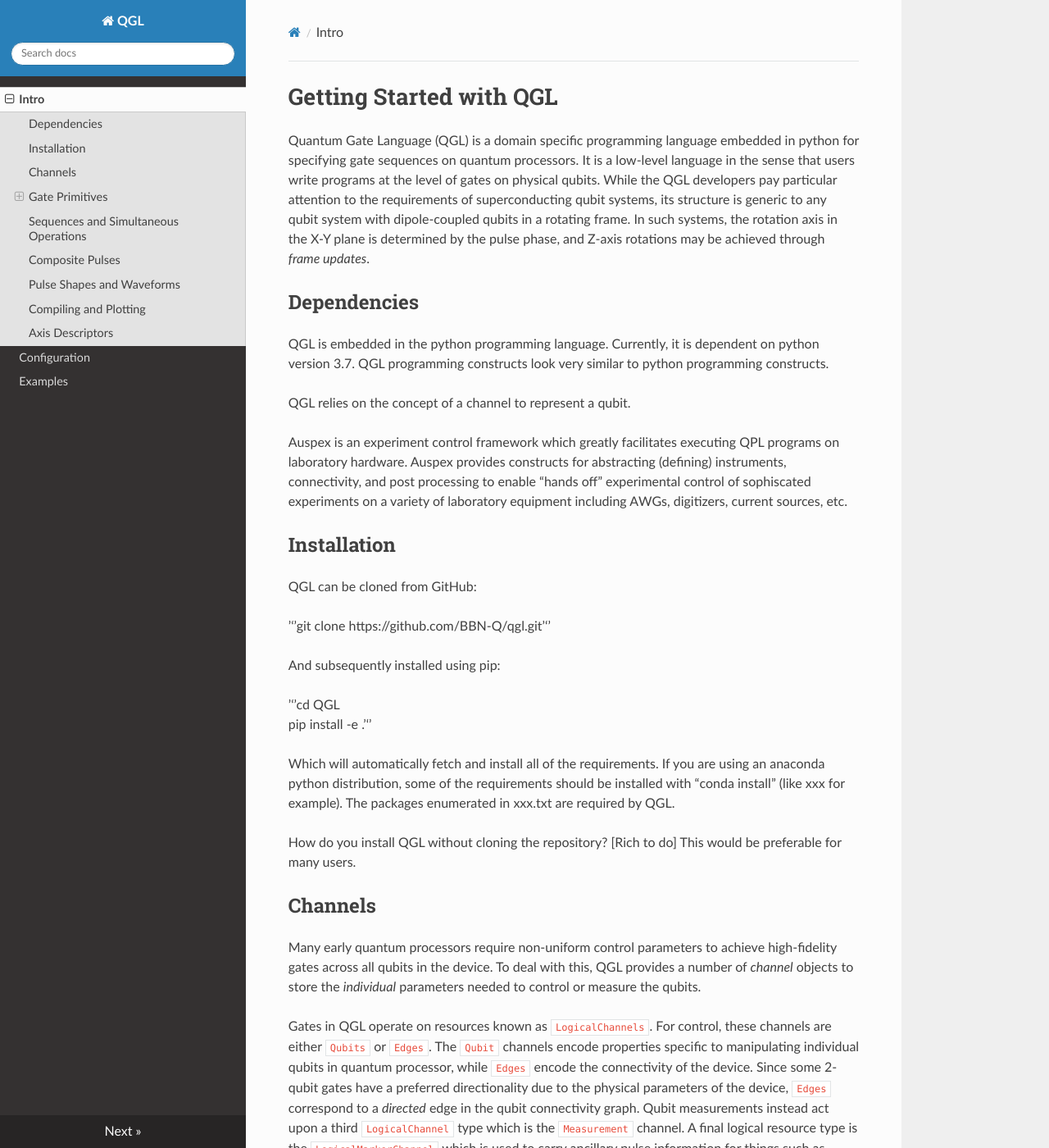
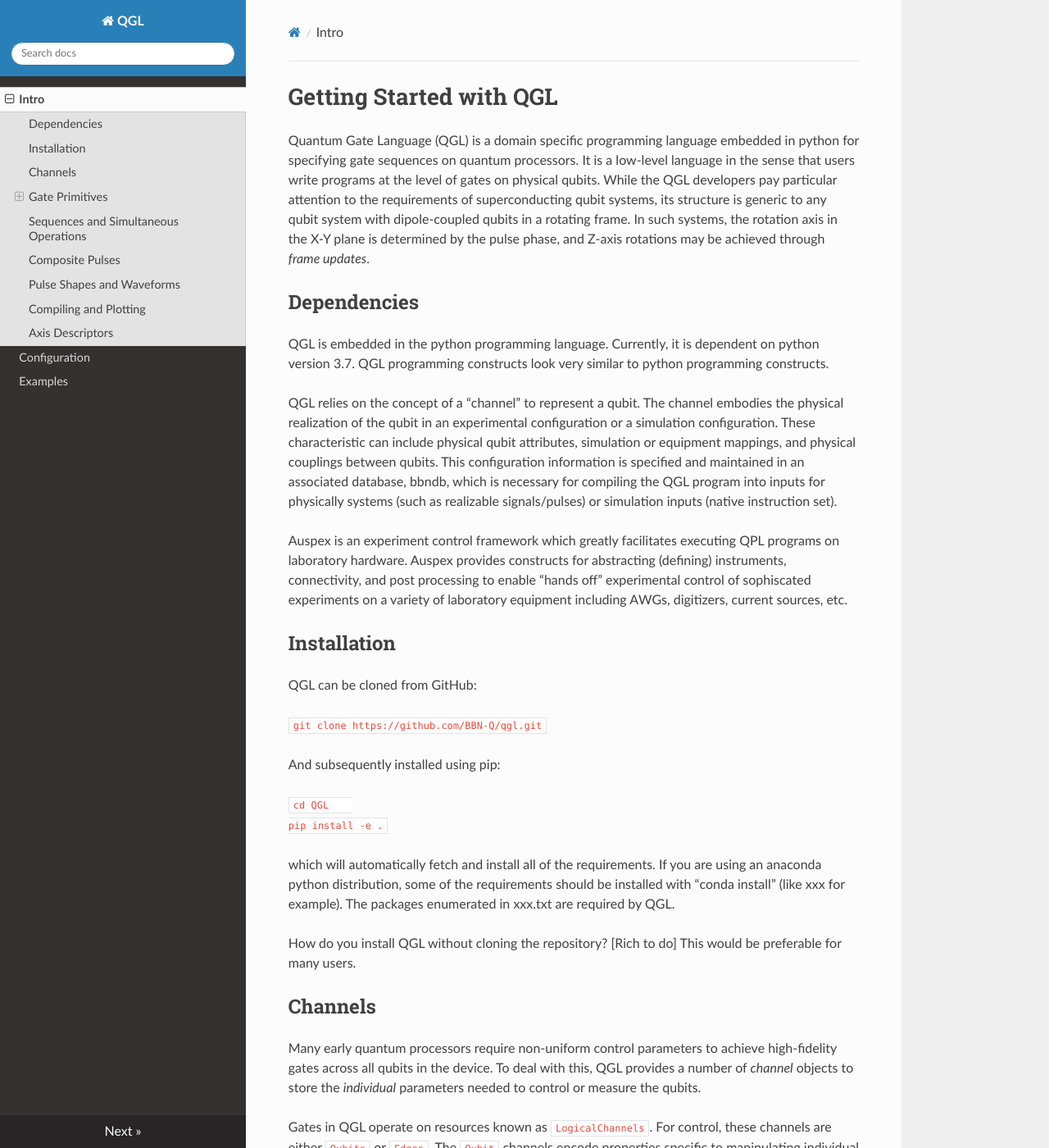
Before and after one commit to BBN-Q/QGL, an MkDocs documentation site: the page built from doc/index.md, in a window 1280 px wide and 1400 px high. Shown: the whole window at 82% size. Built offline with MkDocs 1.6.1, drawn with Linux system fonts in a browser that asks for light colours; nearby versions of some CDN libraries.

Commit message:
Update index.md

````diff
--- a/doc/index.md
+++ b/doc/index.md
@@ -14,7 +14,7 @@
 
 QGL is embedded in the python programming language. Currently, it is dependent on python version 3.7. QGL programming constructs look very similar to python programming constructs.
 
-QGL relies on the concept of a channel to represent a qubit.
+QGL relies on the concept of a "channel" to represent a qubit. The channel embodies the physical realization of the qubit in an experimental configuration or a simulation configuration. These characteristic can include physical qubit attributes, simulation or equipment mappings, and physical couplings between qubits. This configuration information is specified and maintained in an associated database, bbndb, which is necessary for compiling the QGL program into inputs for physically systems (such as realizable signals/pulses) or simulation inputs (native instruction set).
 
 Auspex is an experiment control framework which greatly facilitates executing QPL programs on laboratory hardware. Auspex provides constructs for abstracting (defining) instruments, connectivity, and post processing to enable "hands off" experimental control of sophiscated experiments on a variety of laboratory equipment including AWGs, digitizers, current sources, etc.
 
@@ -24,14 +24,14 @@
 
 QGL can be cloned from GitHub:
 
-'''git clone https://github.com/BBN-Q/qgl.git'''
+```git clone https://github.com/BBN-Q/qgl.git```
 
 And subsequently installed using pip:
 
-'''cd QGL
-pip install -e .'''
+```cd QGL
+pip install -e .```
 
-Which will automatically fetch and install all of the requirements. If you are using an anaconda python distribution, some of the requirements should be installed with "conda install" (like xxx for example). The packages enumerated in xxx.txt are required by QGL.
+which will automatically fetch and install all of the requirements. If you are using an anaconda python distribution, some of the requirements should be installed with "conda install" (like xxx for example). The packages enumerated in xxx.txt are required by QGL.
 
 How do you install QGL without cloning the repository? [Rich to do] This would be preferable for many users.
 
````
